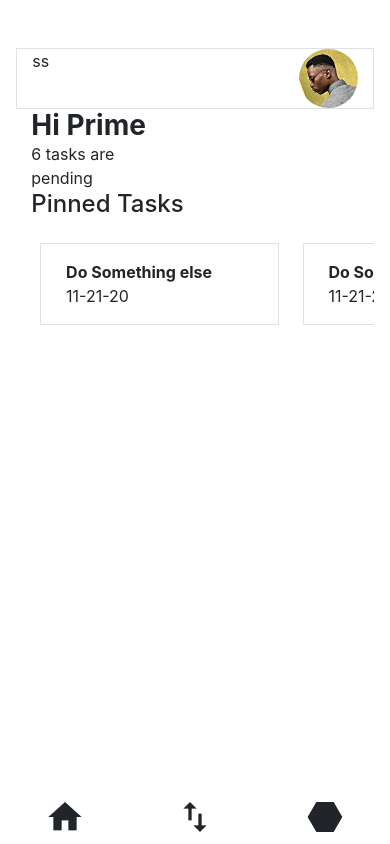
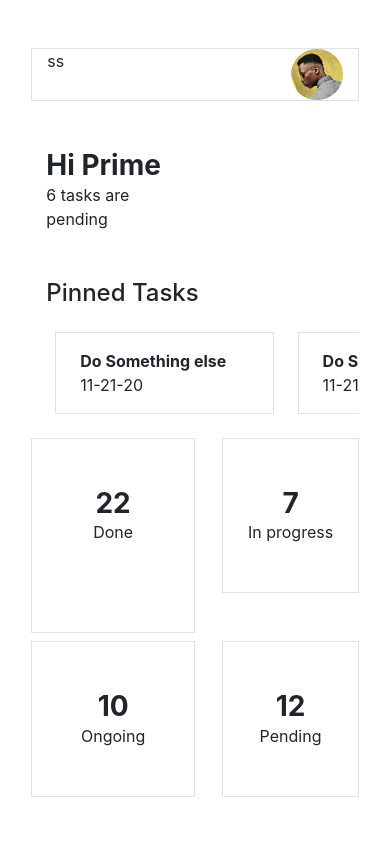
Before and after one commit to prime-infinity/OlympusTasks, a React (Create React App) app: page /home in a window 390 px wide. Built offline with nearby package versions, Linux system fonts and the light colour scheme.

Commit message:
mobile to lap

```diff
--- /dev/null
+++ b/src/components/Overview.js
@@ -0,0 +1,40 @@
+const Overview = () => {
+    return(
+        <div className="row">
+            <div className="col-12">
+                <div className="row justify-content-between">
+                    <div className="col-6 border text-center pt-5 pb-5 mb-2">
+                        <div>
+                            <span className="h3 font-weight-bold">22</span> <br />
+                            <span>Done</span>
+                        </div>
+                    </div>
+
+                    <div className="col-5 border text-center pt-5 pb-5 mb-5">
+                        <div>
+                            <span className="h3 font-weight-bold">7</span> <br />
+                            <span>In progress</span>
+                        </div>
+                    </div>
+
+                    <div className="col-6 border text-center pt-5 pb-5">
+                        <div>
+                            <span className="h3 font-weight-bold">10</span> <br />
+                            <span>Ongoing</span>
+                        </div>
+                    </div>
+
+                    <div className="col-5 border text-center pt-5 pb-5">
+                        <div>
+                            <span className="h3 font-weight-bold">12</span> <br />
+                            <span>Pending</span>
+                        </div>
+                    </div>
+
+                </div>
+            </div>
+        </div>
+    )
+}
+
+export default Overview
--- a/src/views/Home.js
+++ b/src/views/Home.js
@@ -1,4 +1,5 @@
 import PinnedTasks from '../components/PinnedTasks'
+import Overview from '../components/Overview'
 
 const Home = () => {
     return(
@@ -6,7 +7,9 @@ const Home = () => {
 
             <div className="col-11">
 
-                <div className="row border mt-5">
+                <div className="container">
+
+                    <div className="row border mt-5 mb-5">
                         <div className="col-9">
                             ss
                         </div>
@@ -15,41 +18,26 @@ const Home = () => {
                         </div>
                     </div>
 
-                <div className="row">
+                </div>
+
+                <div className="container">
+                    <div className="row mb-5">
                         <div className="col-6">
                             <span className="h3 font-weight-bold">Hi Prime</span> <br />
                             <span>6 tasks are pending</span>
                         </div>
                     </div>
+                </div>
 
+                <div className="container">
                     <PinnedTasks />
+                </div>
+
+                <div className="container">
+                    <Overview />
+                </div>
 
             </div>
-
-            <nav className="mobile-bottom-nav d-md-none">
-
-                <div className="mobile-bottom-nav__item">
-                    <div className="mobile-bottom-nav__item-content">
-                    <i className="material-icons" style={{fontSize: "40px"}}>home</i>
-                    <br />
-                    </div>
-                </div>
-
-                <div className="mobile-bottom-nav__item">
-                    <div className="mobile-bottom-nav__item-content">
-                    <i className="material-icons" style={{fontSize: "40px"}}>import_export</i>
-                    <br />
-                    </div>
-                </div>
-
-                <div className="mobile-bottom-nav__item">
-                    <div className="mobile-bottom-nav__item-content">
-                    <i className="material-icons" style={{fontSize: "40px"}}>hexagon</i>
-                    <br />
-                    </div>
-                </div>
-
-            </nav>
 
         </div>
     )
```
Also changed, not shown: src/components/Footer.js (+22 -8 lines), src/components/OldFooter.js (added, +16 -0 lines). Lines whose indentation alone changed are shown as unchanged.
